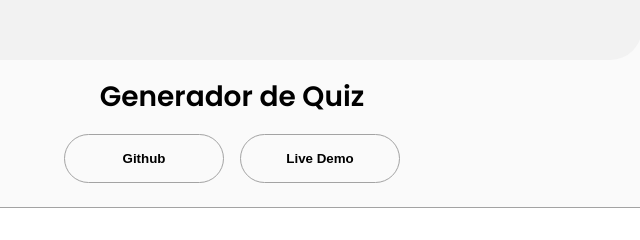
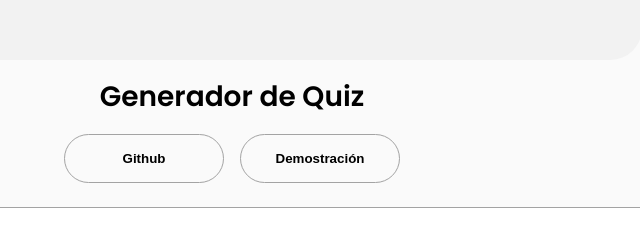
Before and after one commit to Grantavo/portafolio, a plain HTML site: page index.html in a window 1280 px wide. Shown: the part 4020-4260 px from the top of the page, 408-1048 px from the left. Drawn offline with Linux system fonts and the light colour scheme.

Commit message:
Update index.html

```diff
--- a/index.html
+++ b/index.html
@@ -315,7 +315,7 @@
                 class="btn btn-color-2 project-btn"
                 onclick="window.open('https://generador-de-quiz.vercel.app/' , '_blank')"
               >
-                Live Demo
+                Demostración
               </button>
             </div>
           </div>
```
